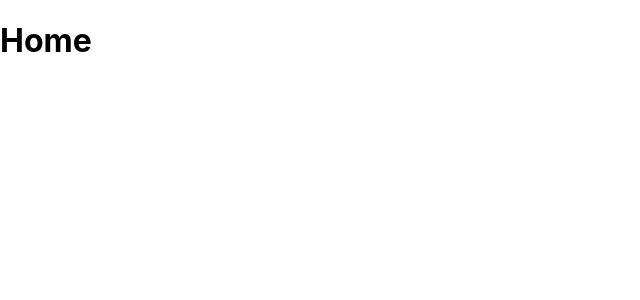
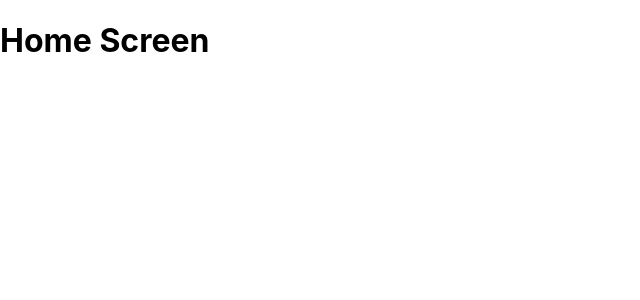
Before and after one commit to jeangregolon/codeby, a React (Create React App) app: page / in a window 1280 px wide. Shown: the top 300 px of the page, without its empty margins (0-640 px from the left). Built offline with nearby package versions, Linux system fonts and the light colour scheme.

Commit message:
Added react-router-dom, created home route

```diff
--- a/package.json
+++ b/package.json
@@ -8,6 +8,7 @@
     "@testing-library/user-event": "^12.1.10",
     "react": "^17.0.2",
     "react-dom": "^17.0.2",
+    "react-router-dom": "^5.2.0",
     "react-scripts": "4.0.3",
     "web-vitals": "^1.0.1"
   },
--- a/src/App.jsx
+++ b/src/App.jsx
@@ -1,10 +1,15 @@
 import React from 'react'
+import { BrowserRouter, Route } from 'react-router-dom'
+import HomeScreen from './screens/HomeScreen';
+
 
 function App() {
   return (
-    <div className="App">
-      <h1>Home</h1>
-    </div>
+    <BrowserRouter>
+      <main>
+      <Route path='/' component={HomeScreen} exact />
+      </main>
+    </BrowserRouter>
   );
 }
 
--- /dev/null
+++ b/src/screens/HomeScreen.jsx
@@ -0,0 +1,9 @@
+import React from 'react'
+
+export default function HomeScreen(){
+    return(
+        <div>
+            <h1>Home Screen</h1>
+        </div>
+    )
+}
```
Also changed, not shown: 1 other file (tests, documents, lock files or other folders).
